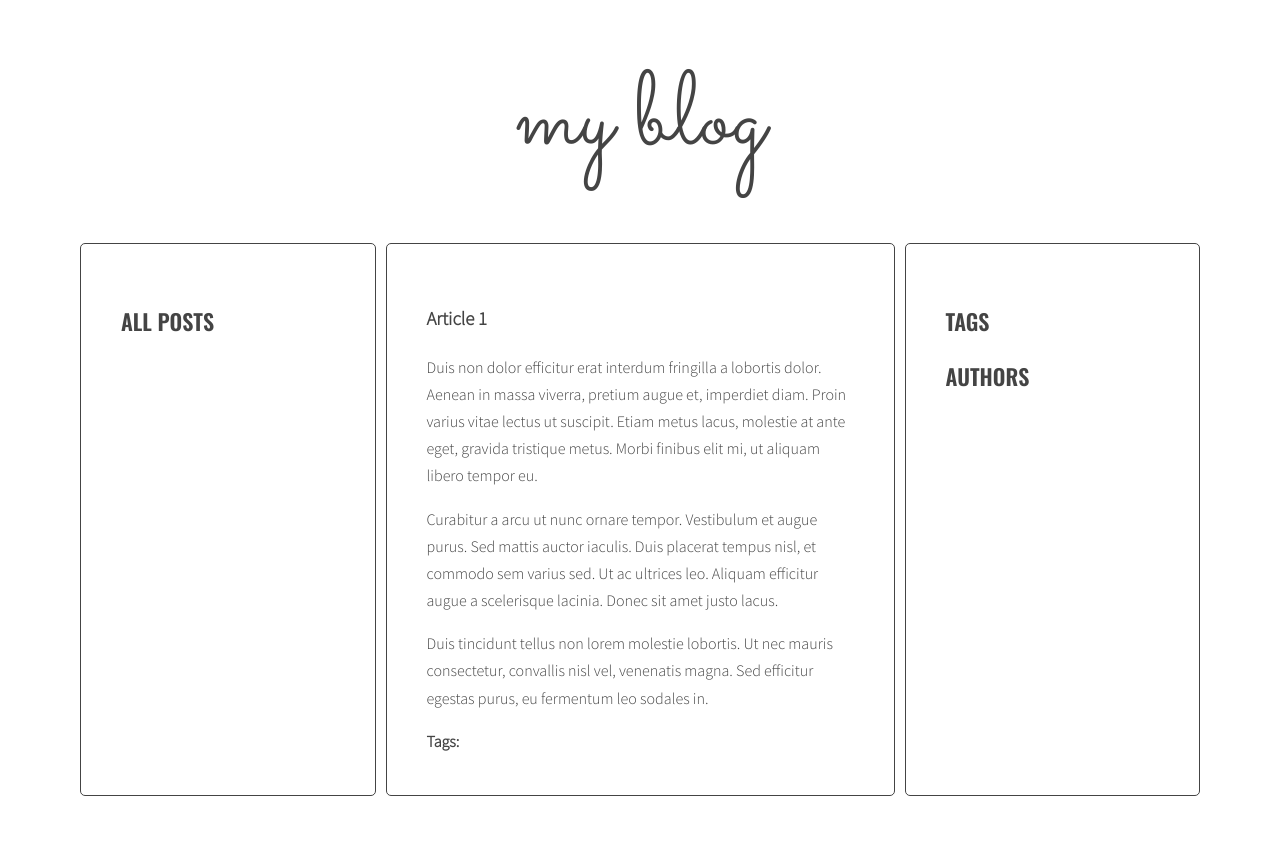
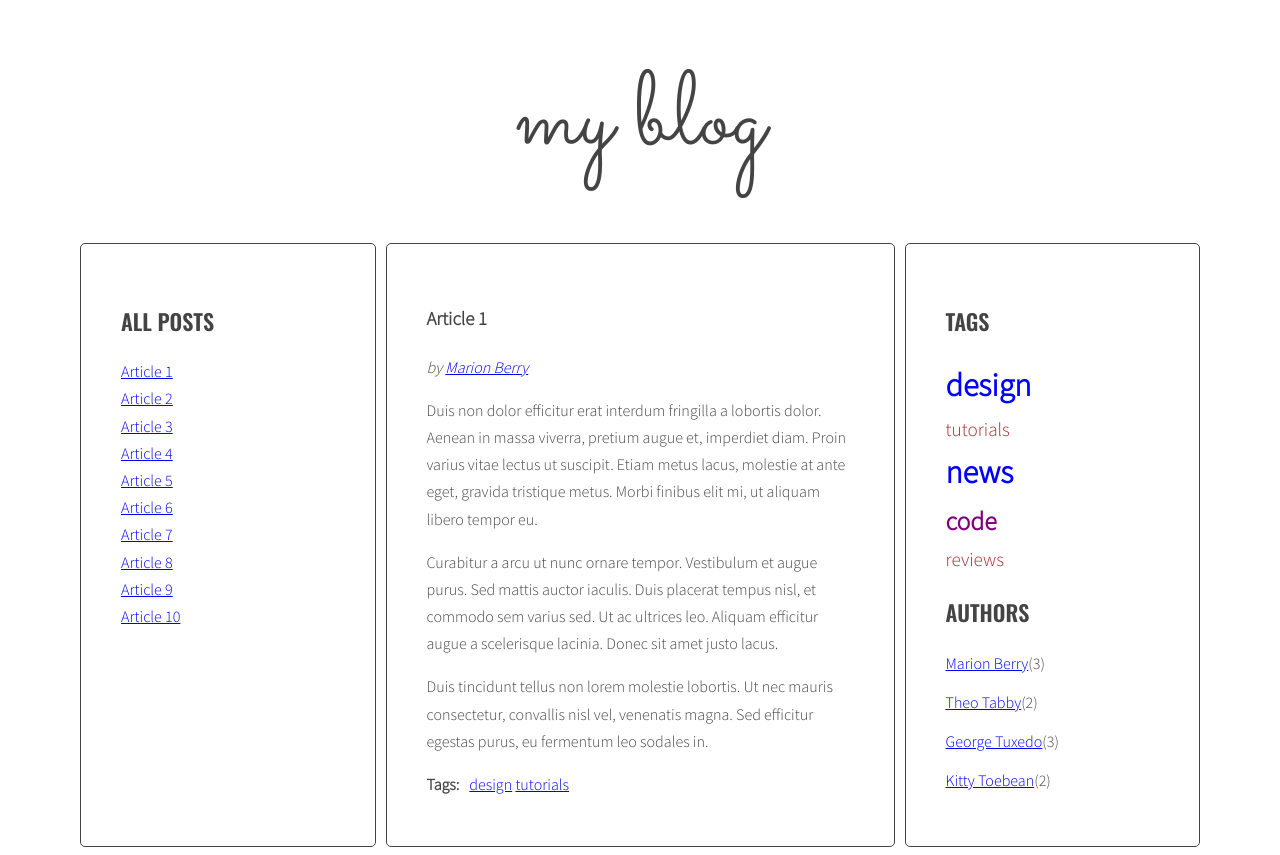
Before and after one commit to eszmateusz/javascript-blog, a website: page index.html in a window 1280 px wide. Before the commit the page ends 804 px from the top, so only its background shows below. Drawn offline with nearby package versions, Linux system fonts and the light colour scheme.

Commit message:
7.3 - finish combo exercise

```diff
--- a/css/style.css
+++ b/css/style.css
@@ -1,6 +1,9 @@
 @import url("https://fonts.googleapis.com/css?family=Oswald:400,600|Sacramento|Source+Sans+Pro:300&subset=latin-ext");
+
 /* Variables */
+
 /* Global */
+
 *, *::before, *::after {
   box-sizing: border-box;
 }
@@ -33,20 +36,18 @@ body {
 }
 
 /* Layout */
+
 .wrapper {
-  display: -ms-flexbox;
   display: flex;
   margin-left: 10px;
 }
 
 .sidebar {
-  -ms-flex: 1 0 0px;
-      flex: 1 0 0;
+  flex: 1 0 0;
 }
 
 .posts {
-  -ms-flex: 2 0 0px;
-      flex: 2 0 0;
+  flex: 2 0 0;
 }
 
 .sidebar, .posts {
@@ -58,6 +59,7 @@ body {
 }
 
 /* Logo */
+
 .logo {
   font-family: "Sacramento", cursive;
   font-weight: 400;
@@ -67,6 +69,7 @@ body {
 }
 
 /* Lists */
+
 .list {
   list-style-type: none;
   margin: 0;
@@ -82,11 +85,13 @@ body {
 }
 
 /* Authors */
+
 .authors li {
   margin-bottom: 12px;
 }
 
 /* Post */
+
 .post {
   display: none;
 }
@@ -100,11 +105,52 @@ body {
 }
 
 .post-tags {
-  display: -ms-flexbox;
   display: flex;
 }
 
 .post-tags p {
   margin: 0 10px 0 0;
 }
+
+/* Tags */
+
+li > .tags {
+  display: inline;
+}
+
+.tag-size-1 {
+  font-size: 1.2em;
+  font-weight: 200;
+  color: brown;
+  text-decoration: none;
+}
+
+.tag-size-2 {
+  font-size: 1.4em;
+  font-weight: 400;
+  color: orange;
+  text-decoration: none;
+}
+
+.tag-size-3 {
+  font-size: 1.6em;
+  font-weight: 600;
+  color: purple;
+  text-decoration: none;
+}
+
+.tag-size-4 {
+  font-size: 1.8em;
+  font-weight: 800;
+  color: yellow;
+  text-decoration: none;
+}
+
+.tag-size-5 {
+  font-size: 2em;
+  font-weight: 1000;
+  color: blue;
+  text-decoration: none;
+}
+
 /*# sourceMappingURL=style.css.map */
--- a/js/script.js
+++ b/js/script.js
@@ -1,4 +1,5 @@
 {
+
   'use strict';
 
   const opt = {
@@ -6,7 +7,7 @@
       classCount: 5,
       classPrefix: 'tag-size-',
     },
-  },
+  };
 
   const select = {
     all: {
@@ -32,6 +33,7 @@
   //   select.listOf.tags = '.tags.list',
   //   select.listOf.authors = '.authors.list';
 
+  / 7.2 /
   function titleClickHandler(event) {
 
     event.preventDefault();
@@ -39,32 +41,32 @@
     console.log('Link was clicked!');
     console.log(event);
 
-    /* [DONE] remove class 'active' from all article links */
+    /* [DONE] 7.2 remove class 'active' from all article links */
     const activeLinks = document.querySelectorAll('.titles a.active');
 
     for (let activeLink of activeLinks) {
       activeLink.classList.remove('active');
     }
 
-    /* [DONE] add class 'active' to the clicked link */
+    /* [DONE] 7.2 add class 'active' to the clicked link */
     clickedElement.classList.add('active');
     console.log('clickedElement:', clickedElement);
 
-    /* [DONE] remove class 'active' from all articles */
-    const activeArticles = document.querySelectorAll('.post.active');
+    /* [DONE] 7.2 remove class 'active' from all articles */
+    const activeArticles = document.querySelectorAll('.posts article.active');
 
     for (let activeArticle of activeArticles) {
       activeArticle.classList.remove('active');
       console.log('activeArticle', activeArticle);
     }
 
-    /* [DONE] get 'href' attribute from the clicked link */
+    /* [DONE] 7.2 get 'href' attribute from the clicked link */
     const articleSelector = clickedElement.getAttribute('href');
 
-    /* [DONE] find the correct article using the selector (value of 'href' attribute) */
+    /* [DONE] 7.2 find the correct article using the selector (value of 'href' attribute) */
     const targetArticle = document.querySelector(articleSelector);
 
-    /* [DONE] add class 'active' to the correct article */
+    /* [DONE] 7.2 add class 'active' to the correct article */
     targetArticle.classList.add('active');
     console.log('targetArticle', targetArticle);
   }
@@ -80,42 +82,47 @@
   //    optCloudClassPrefix = 'tag-size-',
   //    optAuthorListSelector = '.post-author';
 
+  / 7.2-7.3 /
   function generateTitleLinks(customSelector = '') {
 
-    /* [DONE] remove contents of titleList */
+    /* [DONE] 7.2/7.3 remove contents of titleList */
     const titleList = document.querySelector(select.listOf.titles);
     titleList.innerHTML = '';
 
-    /* [DONE] for each article */
+    /* [DONE] 7.2/7.3 for each article */
     const articles = document.querySelectorAll(select.all.articles + customSelector);
     console.log('articles', articles);
 
+    / 7.3 /
     let html = '';
 
+    / 7.2 /
     for (let article of articles) {
 
-      /* [DONE] get the article id */
-
+      /* [DONE] 7.2 get the article id */
       const articleId = article.getAttribute('id');
       console.log('articleId', articleId);
 
-      /* [DONE] find the title element */
-      /* [DONE] get the title from the title element */
+      /* [DONE] 7.2/7.3 find the title element */
+      /* [DONE] 7.2/7.3 get the title from the title element */
       const articleTitle = article.querySelector(select.article.title).innerHTML;
 
-      /* [DONE] create HTML of the link */
+      /* [DONE] 7.2 create HTML of the link */
       const linkHTML = '<li><a href="#' + articleId + '"><span>' + articleTitle + '</span></a></li>';
       console.log(linkHTML);
 
-      /* [DONE] insert link into titleList */
-      titleList.innerHTML = titleList.innerHTML + linkHTML;
+      /* [DONE] 7.2 insert link into titleList */
+      html = html + linkHTML;
     }
 
+    / 7.2 /
     titleList.innerHTML = html;
 
+    / 7.2 /
     const links = document.querySelectorAll('.titles a');
     console.log(links);
 
+    / 7.2 /
     for (let link of links) {
       link.addEventListener('click', titleClickHandler);
     }
@@ -124,11 +131,11 @@
 
   generateTitleLinks();
 
-  /* Calculate parameters */
-
+  /* 7.3 Calculate parameters - zaczynam */
+  / 7.3 /
   function calculateTagsParams(tags) {
     console.log('tags', tags);
-    const params = {min: 999999, max: 0};
+    const params = { max: 0, min: 999999 };
 
     for (let tag in tags) {
       console.log(tag + ' is used ' + tags[tag] + ' times');
@@ -142,161 +149,170 @@
     return params;
   }
 
+  / 7.3 /
   function calculateTagClass(count, params) {
     const normalizedCount = count - params.min;
     const normalizedMax = params.max - params.min;
     const percentage = normalizedCount / normalizedMax;
-    const classNumber = Math.floor(percentage * (opt.cloud.classCount - 1) + 1 );
+    const classNumber = Math.floor(percentage * (opt.cloud.classCount - 1) + 1);
     console.log('classNumber', classNumber);
+
     return opt.cloud.classPrefix + classNumber;
   }
+  /* 7.3 Calculate parameters - koniec */
 
   // 7.2 Druga czesc dodawania tagow
-
+  / 7.2-7.3 /
   function generateTags() {
 
-    /* [NEW] create a new variable allTags with an empty array */
+    /* [NEW] 7.3 create a new variable allTags with an empty array */
     let allTags = {};
     console.log('allTags', allTags);
 
-    /* [DONE] find all articles */
-    const articles = document.querySelectorAll(optArticleSelector);
+    /* [DONE] 7.2/7.3  find all articles */
+    const articles = document.querySelectorAll(select.all.articles);
     console.log('articles:', articles);
 
-    /* [DONE] START LOOP: for every article: */
+    /* [DONE] 7.2 START LOOP: for every article: */
     for (let article of articles) {
 
-      /* [DONE] find tags wrapper */
+      /* [DONE] 7.2/7.3 find tags wrapper */
       const tagsWrapper = article.querySelector(select.article.tags);
       console.log('tagsWrapper', tagsWrapper);
+      tagsWrapper.innerHTML = '';
 
-      /* [DONE] make html variable with empty string */
+      /* [DONE] 7.3 make html variable with empty string */
       let html = '';
 
-      /* [DONE] get tags from data-tags attribute */
+      /* [DONE] 7.2 get tags from data-tags attribute */
       const articleTags = article.getAttribute('data-tags');
       console.log('articleTags', articleTags);
 
-      /* [DONE] split tags into array */
+      /* [DONE] 7.2 split tags into array */
       const articleTagsArray = articleTags.split(' ');
 
-      /* [DONE] START LOOP: for each tag */
+      /* [DONE] 7.2 START LOOP: for each tag */
       for (let tag of articleTagsArray) {
         console.log('tag', tag);
 
-        /* [DONE] generate HTML of the link */
-        const linkHTML = '<li><a href="#tag-' + tag + '">' + tag + '</a></li>';
+        /* [DONE] 7.2 generate HTML of the link */
+        const linkHTML = ' <li><a href="#tag-' + tag + '">' + tag + '</a></li> ';
 
-        /* [DONE] add generated code to html variable */
+        /* [DONE] 7.2 add generated code to html variable */
         html = html + linkHTML;
         console.log('html', html);
 
-        /* [NEW] check if this link is NOT already in allTags */
-        if(!allTags[tag]) {
+        /* [NEW] 7.3 check if this link is NOT already in allTags */
+        if (!allTags[tag]) {
 
-          /* [NEW] add tag to allTags object */
+          /* [NEW] 7.3 add tag to allTags object */
           allTags[tag] = 1;
         } else {
           allTags[tag]++;
         }
 
-        /* [DONE] END LOOP: for each tag */
+        /* [DONE] 7.2 END LOOP: for each tag */
       }
 
-      /* [DONE] insert HTML of all the links into the tags wrapper */
-      tagList.innerHTML = html;
+      /* [DONE] 7.2 insert HTML of all the links into the tags wrapper */
+      tagsWrapper.innerHTML = html;
 
-  /* [DONE] END LOOP: for every article: */
+    /* [DONE] 7.2 END LOOP: for every article: */
     }
 
-  /* [NEW] find list of tags in right column */
+    /* [NEW] 7.3 find list of tags in right column */
     const tagList = document.querySelector(select.listOf.tags);
     console.log('tagList', tagList);
 
+    / 7.3 /
     const tagsParams = calculateTagsParams(allTags);
     console.log('tagsParams:', tagsParams);
 
-  /* [NEW] create variable for all links HTML code */
+    /* [NEW] 7.3 create variable for all links HTML code */
     let allTagsHTML = '';
 
-  /* [NEW] START LOOP: for each tag in allTags: */
+    /* [NEW] 7.3 START LOOP: for each tag in allTags: */
     for (let tag in allTags) {
 
-    const linkHTML = '<li><a href="#tag-' + tag + '" class="' + calculateTagClass(allTags[tag], tagsParams) + '">' + tag + '</a></li> ';
+      / 7.3 /
+      const linkHTML = '<li><a href="#tag-' + tag + '" class="' + calculateTagClass(allTags[tag], tagsParams) + '">' + tag + '</a></li>';
       console.log('linkHTML', linkHTML);
 
-    /* [NEW] generate code of a link and add it to allTagsHTML */
+      /* [NEW] 7.3 generate code of a link and add it to allTagsHTML */
       allTagsHTML += linkHTML;
 
-  /* [NEW] END LOOP: for each tag in allTags: */
+    /* [NEW] 7.3 END LOOP: for each tag in allTags: */
     }
 
-/*[NEW] add HTML from allTagsHTML to tagList */
+    /* [NEW] 7.3 add HTML from allTagsHTML to tagList */
     tagList.innerHTML = allTagsHTML;
 
   }
+
   generateTags();
 
   // 7.2 Aktywnosc po kliknieciu
 
+  / 7.2 /
   function tagClickHandler(event) {
 
-  /* prevent default action for this event */
+    /* 7.2 prevent default action for this event */
     event.preventDefault();
     console.log(event);
 
-  /* [DONE] make new constant named "clickedElement" and give it the value of "this" */
+    /* [DONE] 7.2 make new constant named "clickedElement" and give it the value of "this" */
     const clickedElement = this;
 
-  /* [DONE] make a new constant "href" and read the attribute "href" of the clicked element */
+    /* [DONE] 7.2 make a new constant "href" and read the attribute "href" of the clicked element */
     const href = clickedElement.getAttribute('href');
     console.log('href', href);
 
-  /* [DONE] make a new constant "tag" and extract tag from the "href" constant */
+    /* [DONE] 7.2 make a new constant "tag" and extract tag from the "href" constant */
     const tag = href.replace('#tag-', '');
 
-  /* [DONE] find all tag links with class active */
+    /* [DONE] 7.2 find all tag links with class active */
     const activeTags = document.querySelectorAll('a.active[href^="#tag-"]');
 
-  /* [DONE] START LOOP: for each active tag link */
+    /* [DONE] 7.2 START LOOP: for each active tag link */
     for (let activeTag of activeTags) {
 
-    /* [DONE] remove class active */
+      /* [DONE] 7.2 remove class active */
       activeTag.classList.remove('active');
 
-    /* [DONE] END LOOP: for each active tag link */
+    /* [DONE] 7.2 END LOOP: for each active tag link */
     }
 
-  /* [DONE] find all tag links with "href" attribute equal to the "href" constant */
+    /* [DONE] 7.2 find all tag links with "href" attribute equal to the "href" constant */
     const sameTags = document.querySelectorAll('a[href="' + href + '"]');
     console.log('sameTags', sameTags);
 
-  /* [DONE] START LOOP: for each found tag link */
+    /* [DONE] 7.2 START LOOP: for each found tag link */
     for (let sameTag of sameTags) {
 
-    /* [DONE] add class active */
+      /* [DONE] 7.2 add class active */
       sameTag.classList.add('active');
 
-    /* [DONE] END LOOP: for each found tag link */
+    /* [DONE] 7.2 END LOOP: for each found tag link */
     }
 
-  /* [DONE] execute function "generateTitleLinks" with article selector as argument */
+    /* [DONE] 7.2 execute function "generateTitleLinks" with article selector as argument */
     generateTitleLinks('[data-tags~="' + tag + '"]');
 
   }
 
+  / 7.2 /
   function addClickListenersToTags() {
 
-  /* [DONE] find all links to tags */
+    /* [DONE] 7.2 find all links to tags */
     const tags = document.querySelectorAll('a[href^="#tag-"]');
 
-  /* [DONE] START LOOP: for each link */
+    /* [DONE] 7.2 START LOOP: for each link */
     for (let tag of tags) {
 
-    /* add tagClickHandler as event listener for that link */
+      /* 7.2 add tagClickHandler as event listener for that link */
       tag.addEventListener('click', tagClickHandler);
 
-    /* END LOOP: for each link */
+    /* 7.2 END LOOP: for each link */
     }
 
   }
@@ -305,29 +321,30 @@ addClickListenersToTags();
 
   // 7.2 Dodaje generate authors
 
+  / 7.2-7.3 /
   function generateAuthors() {
 
-  /* [NEW] create a new variable allTags with an empty array */
+    /* [NEW] 7.3 create a new variable allAuthors with an empty array */
     let allAuthors = {};
     console.log('allAuthors',allAuthors);
 
-  /* [DONE] find all authors */
+    /* [DONE] 7.2/7.3 find all authors */
     const articles = document.querySelectorAll(select.all.articles);
 
-  /* [DONE] START LOOP: for every author: */
+    /* [DONE] 7.2 START LOOP: for every author: */
     for (let article of articles) {
 
-      /* [DONE] find authors wrapper */
+      /* [DONE] 7.3 find authors wrapper */
       const authorsWrapper = article.querySelector(select.article.author);
       authorsWrapper.innerHTML = '';
 
-      /* [DONE] make html variable with empty string */
+      /* [DONE] 7.2 make html variable with empty string */
       let html = '';
 
-      /* [DONE] get author name from data-author attribute */
+      /* [DONE] 7.2 get author name from data-author attribute */
       const articleAuthor = article.getAttribute('data-author');
 
-      /* generate and add HTML of the link to html variable */
+      /* 7.3 generate and add HTML of the link to html variable */
       html = '<p>by <a href="#author-' + articleAuthor + '">' + articleAuthor + '</a></p>';
       if (!allAuthors[articleAuthor]) {
         allAuthors[articleAuthor] = 1;
@@ -335,96 +352,99 @@ function generateAuthors() {
         allAuthors[articleAuthor]++;
       }
 
-      /* insert HTML into the authors wrapper */
+      /* 7.2 insert HTML into the authors wrapper */
       authorsWrapper.innerHTML = html;
 
-      /* [DONE] END LOOP: for every article */
+    /* [DONE] 7.2 END LOOP: for every article */
     }
 
-    /* [NEW] find list of authors in right column */
+    /* [NEW] 7.3 find list of authors in right column */
     const authorList = document.querySelector(select.listOf.authors);
 
-    /* [NEW] create variable for all links HTML code */
+    /* [NEW] 7.3 create variable for all links HTML code */
     let allAuthorsHTML = '';
 
-    /* [NEW] START LOOP: for each tag in allTags: */
-
+    /* [NEW] 7.3 START LOOP: for each tag in allTags: */
     for(let author in allAuthors) {
 
-      const linkHTML = '<li><a href="#author-' + author + '">' + author + '</a> (' + allAuthors[author] + ')</li> ';
+      / 7.3 /
+      const linkHTML = '<li><a href="#author-' + author + '">' + author + '</a>(' + allAuthors[author] + ')</li>';
 
-      /* [NEW] generate code of a link and add it to allTagsHTML */
+      /* [NEW] 7.3 generate code of a link and add it to allTagsHTML */
       allAuthorsHTML += linkHTML;
       console.log('allAuthorsTagsHTML', allAuthorsHTML);
 
-      /* [NEW] END LOOP: for each tag in allTags: */
+    /* [NEW] 7.3 END LOOP: for each tag in allTags: */
     }
 
-    /*[NEW] add HTML from allAuthorsHTML to authorList */
+    /* [NEW] 7.3 add HTML from allAuthorsHTML to authorList */
     authorList.innerHTML = allAuthorsHTML;
-    console.log('authorListInner', authorList);
+    console.log('authorList', authorList);
 
   }
 
   generateAuthors();
-  console.log('generateAuthors:', generateAuthors);
 
+  / 7.2 /
   function authorClickHandler(event) {
 
-    /* [DONE] prevent default action for this event */
+    /* [DONE] 7.2 prevent default action for this event */
     event.preventDefault();
 
-    /* [DONE] make new constant named "clickedElement" and give it the value of "this" */
+    /* [DONE] 7.2 make new constant named "clickedElement" and give it the value of "this" */
     const clickedElement = this;
 
-    /* [DONE] make a new constant "href" and read the attribute "href" of the clicked element */
+    /* [DONE] 7.2 make a new constant "href" and read the attribute "href" of the clicked element */
     const href = clickedElement.getAttribute('href');
 
-    /* [DONE] make a new constant "author" and extract tag from the "href" constant */
+    /* [DONE] 7.2 make a new constant "author" and extract tag from the "href" constant */
     const author = href.replace('#author-', '');
 
-    /* [DONE] find all author links with class active */
+    /* [DONE] 7.2 find all author links with class active */
     const activeAuthors = document.querySelectorAll('a.active[href^="#author-"]');
 
-    /* [DONE] START LOOP: for each active tag link */
+    /* [DONE] 7.2 START LOOP: for each active tag link */
     for (let activeAuthor of activeAuthors) {
-      console.log('authorTag', authorTag);
+      console.log('activeAuthor', activeAuthor);
 
-      /* [DONE] remove class active */
+      /* [DONE] 7.2 remove class active */
       activeAuthor.classList.remove('active');
 
-    /* [DONE] END LOOP: for each active tag link */
+      /* [DONE] 7.2 END LOOP: for each active tag link */
     }
 
-    /* [DONE] find all author links with "href" attribute equal to the "href" constant */
+    /* [DONE] 7.2 find all author links with "href" attribute equal to the "href" constant */
     const sameAuthors = document.querySelectorAll('a[href="' + href + '"]');
 
-    /* [DONE] START LOOP: for each found tag link */
+    /* [DONE] 7.2 START LOOP: for each found tag link */
     for (let sameAuthor of sameAuthors) {
 
-      /* [DONE] add class active */
+      /* [DONE] 7.2 add class active */
       sameAuthor.classList.add('active');
 
-    /* [DONE] END LOOP: for each found tag link */
+      /* [DONE] 7.2 END LOOP: for each found tag link */
     }
 
-    /* [DONE] execute function "generateTitleLinks" with article selector as argument */
+    /* [DONE] 7.2 execute function "generateTitleLinks" with article selector as argument */
     generateTitleLinks('[data-author="' + author + '"]');
 
   }
 
+  / 7.2 /
   function addClickListenersToAuthors() {
 
-    /* [DONE] find all links to authors */
+    /* [DONE] 7.2 find all links to authors */
     const authors = document.querySelectorAll('a[href^="#author-"]');
 
-    /* [DONE] START LOOP: for each link */
+    /* [DONE] 7.2 START LOOP: for each link */
     for (let author of authors) {
 
-      /* [DONE] add authorClickHandler as event listener for that link */
+      /* [DONE] 7.2 add authorClickHandler as event listener for that link */
       author.addEventListener('click', authorClickHandler);
 
-    /* [DONE] END LOOP: for each link */
+    /* [DONE] 7.2 END LOOP: for each link */
+    }
+
   }
 
   addClickListenersToAuthors();
```
Lines whose indentation alone changed are shown as unchanged.
